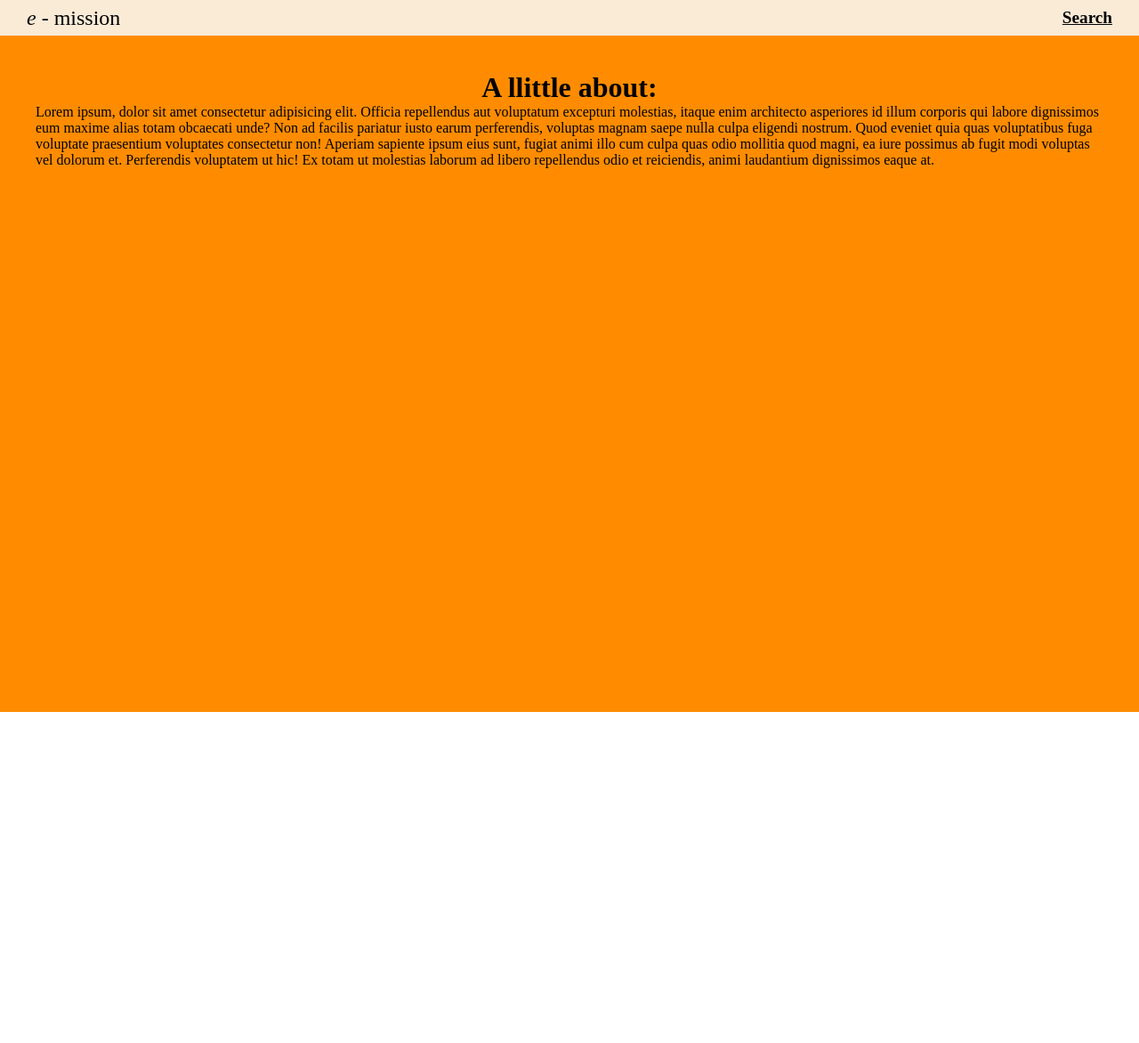
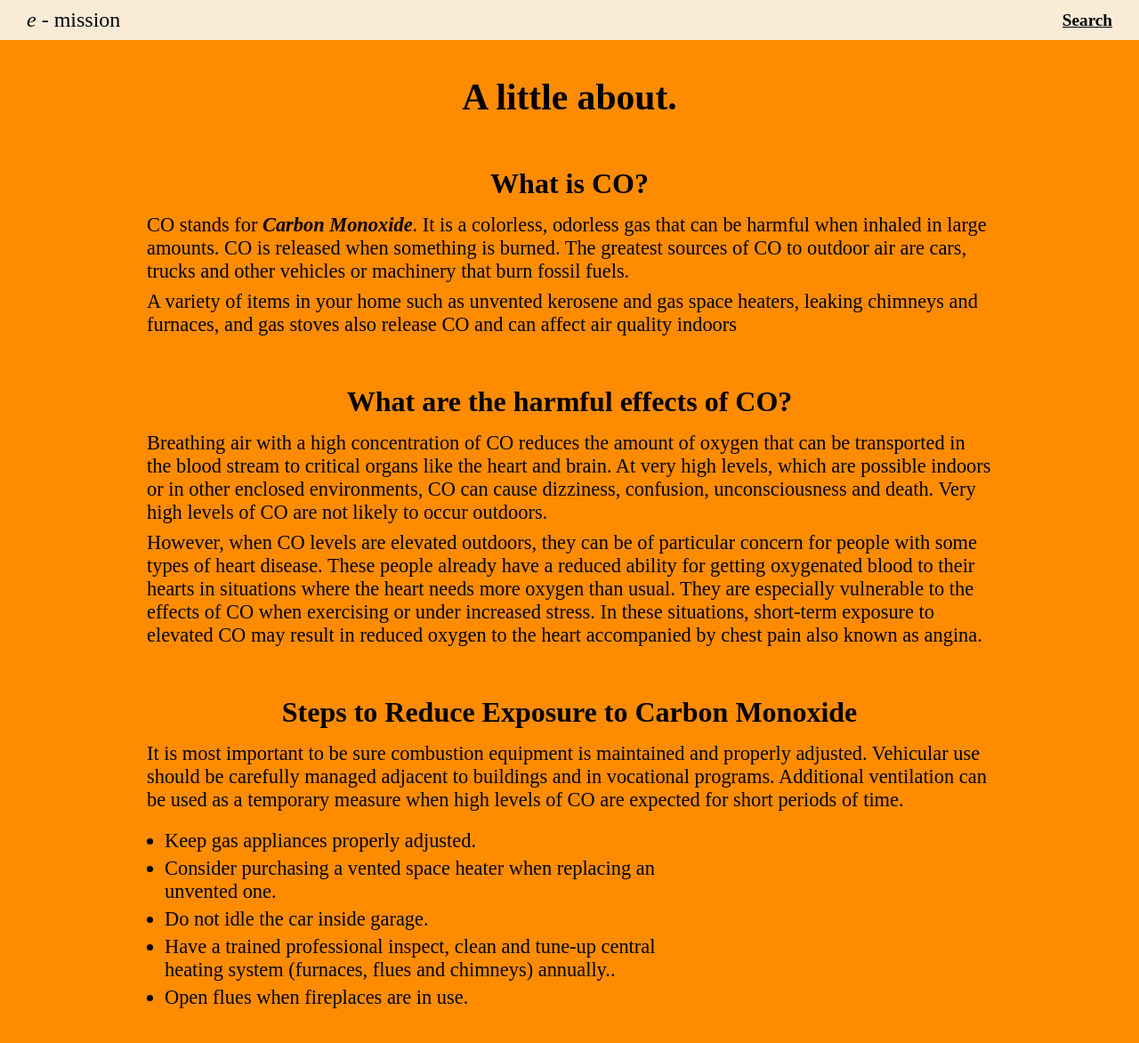
Before and after one commit to filippo-floramo/emission-s2i, a Next.js app: page /about in a window 1280 px wide. Shown: the top 1172 px of the page at 89% size. Before the commit the page ends 800 px from the top, so only its background shows below. Built offline with nearby package versions, Linux system fonts and the light colour scheme; a web font is replaced by a local one.

Commit message:
started styling

```diff
--- a/src/components/Navbar/Navbar.module.scss
+++ b/src/components/Navbar/Navbar.module.scss
@@ -1,10 +1,13 @@
+@import "../../styles/variables.scss";
+
+
 .navbar {
    position: fixed;
    display: flex;
    align-items: center;
    top: 0%;
    width: 100%;
-   height: 40px;
+   height: $nav-height;
    background-color: antiquewhite;
    z-index: 99;
 
--- a/src/pages/about.tsx
+++ b/src/pages/about.tsx
@@ -3,16 +3,42 @@ import styles from '../styles/pages/About.module.scss';
 export default function About(): JSX.Element {
   return (
     <div className={styles.about}>
-      <h1>A llittle about:</h1>
-      <p>
-        Lorem ipsum, dolor sit amet consectetur adipisicing elit. Officia repellendus aut voluptatum excepturi
-        molestias, itaque enim architecto asperiores id illum corporis qui labore dignissimos eum maxime alias totam
-        obcaecati unde? Non ad facilis pariatur iusto earum perferendis, voluptas magnam saepe nulla culpa eligendi
-        nostrum. Quod eveniet quia quas voluptatibus fuga voluptate praesentium voluptates consectetur non! Aperiam
-        sapiente ipsum eius sunt, fugiat animi illo cum culpa quas odio mollitia quod magni, ea iure possimus ab fugit
-        modi voluptas vel dolorum et. Perferendis voluptatem ut hic! Ex totam ut molestias laborum ad libero repellendus
-        odio et reiciendis, animi laudantium dignissimos eaque at.
-      </p>
+      <div className={styles.about_content}>
+        <h1>A little about.</h1>
+        <div className={styles.text_content}>
+          <h2>What is CO?</h2>
+          <p>
+            CO stands for <em><b>Carbon Monoxide</b></em>. It is a colorless, odorless gas that can be harmful when inhaled in large amounts. CO is released when something is burned. The greatest sources of CO to outdoor air are cars, trucks and other vehicles or machinery that burn fossil fuels.
+          </p>
+          <p>
+            A variety of items in your home such as unvented kerosene and gas space heaters, leaking chimneys and furnaces, and gas stoves also release CO and can affect air quality indoors
+          </p>
+        </div>
+        <div className={styles.text_content}>
+          <h2>What are the harmful effects of CO?</h2>
+          <p>
+            Breathing air with a high concentration of CO reduces the amount of oxygen that can be transported in the blood stream to critical organs like the heart and brain.
+            At very high levels, which are  possible indoors or in other enclosed environments, CO can cause dizziness, confusion, unconsciousness and death.
+            Very high levels of CO are not likely to occur outdoors.
+          </p>
+          <p>
+            However, when CO levels are elevated outdoors, they can be of particular concern for people with some types of heart disease. These people already have a reduced ability for getting oxygenated blood to their hearts in situations where the heart needs more oxygen than usual. They are especially vulnerable to the effects of CO when exercising or under increased stress. In these situations, short-term exposure to elevated CO may result in reduced oxygen to the heart accompanied by chest pain also known as angina.
+          </p>
+        </div>
+        <div className={styles.text_content}>
+          <h2>Steps to Reduce Exposure to Carbon Monoxide</h2>
+          <p>
+            It is most important to be sure combustion equipment is maintained and properly adjusted. Vehicular use should be carefully managed adjacent to buildings and in vocational programs. Additional ventilation can be used as a temporary measure when high levels of CO are expected for short periods of time.
+          </p>
+          <ul>
+            <li>Keep gas appliances properly adjusted.</li>
+            <li>Consider purchasing a vented space heater when replacing an unvented one.</li>
+            <li>Do not idle the car inside garage.</li>
+            <li>Have a trained professional inspect, clean and tune-up central heating system (furnaces, flues and chimneys) annually..</li>
+            <li>Open flues when fireplaces are in use.</li>
+          </ul>
+        </div>
+      </div>
     </div>
   );
 }
--- a/src/styles/pages/About.module.scss
+++ b/src/styles/pages/About.module.scss
@@ -1,13 +1,55 @@
+@import "../variables.scss";
+
 .about::before {
    content: "";
-   height: 40px;
+   display: block;
+   height: $nav-height;
 }
 
 .about {
    min-height: 100vh;
-   display: flex;
-   flex-direction: column;
-   align-items: center;
    padding: 40px;
    background-color: darkorange;
+
+   &_content {
+      max-width: 950px;
+      margin: 0 auto;
+      display: flex;
+      flex-direction: column;
+      align-items: center;
+
+      h1 {
+         font-size: 2.6rem;
+      }
+
+      .text_content {
+         margin-top: 55px;
+
+         h2 {
+            font-size: 2rem;
+            text-align: center;
+         }
+
+         p {
+            margin-top: 8px;
+            font-size: 1.4rem;
+
+            &:first-of-type {
+               margin-top: 15px;
+            }
+         }
+
+         ul {
+            max-width: 600px;
+            margin-left: 20px;
+            margin-top: 20px;
+
+            li {
+               font-size: 1.4rem;
+               margin-bottom: 5px;
+            }
+         }
+      }
+   }
+
 }
--- a/src/styles/pages/Results.module.scss
+++ b/src/styles/pages/Results.module.scss
@@ -1,6 +1,10 @@
+@import "../variables.scss";
+
+
 .results::before {
    content: "";
-   height: 45px;
+   display: block;
+   height: $nav-height;
 }
 
 .results {
--- /dev/null
+++ b/src/styles/variables.scss
@@ -0,0 +1 @@
+$nav-height: 45px;
```
Also changed, not shown: src/components/Footer/Footer.module.scss (added, +10 -0 lines), src/components/Footer/Footer.tsx (added, +16 -0 lines), src/pages/index.tsx (+5 -4 lines), src/styles/pages/Home.module.scss (+12 -10 lines).
